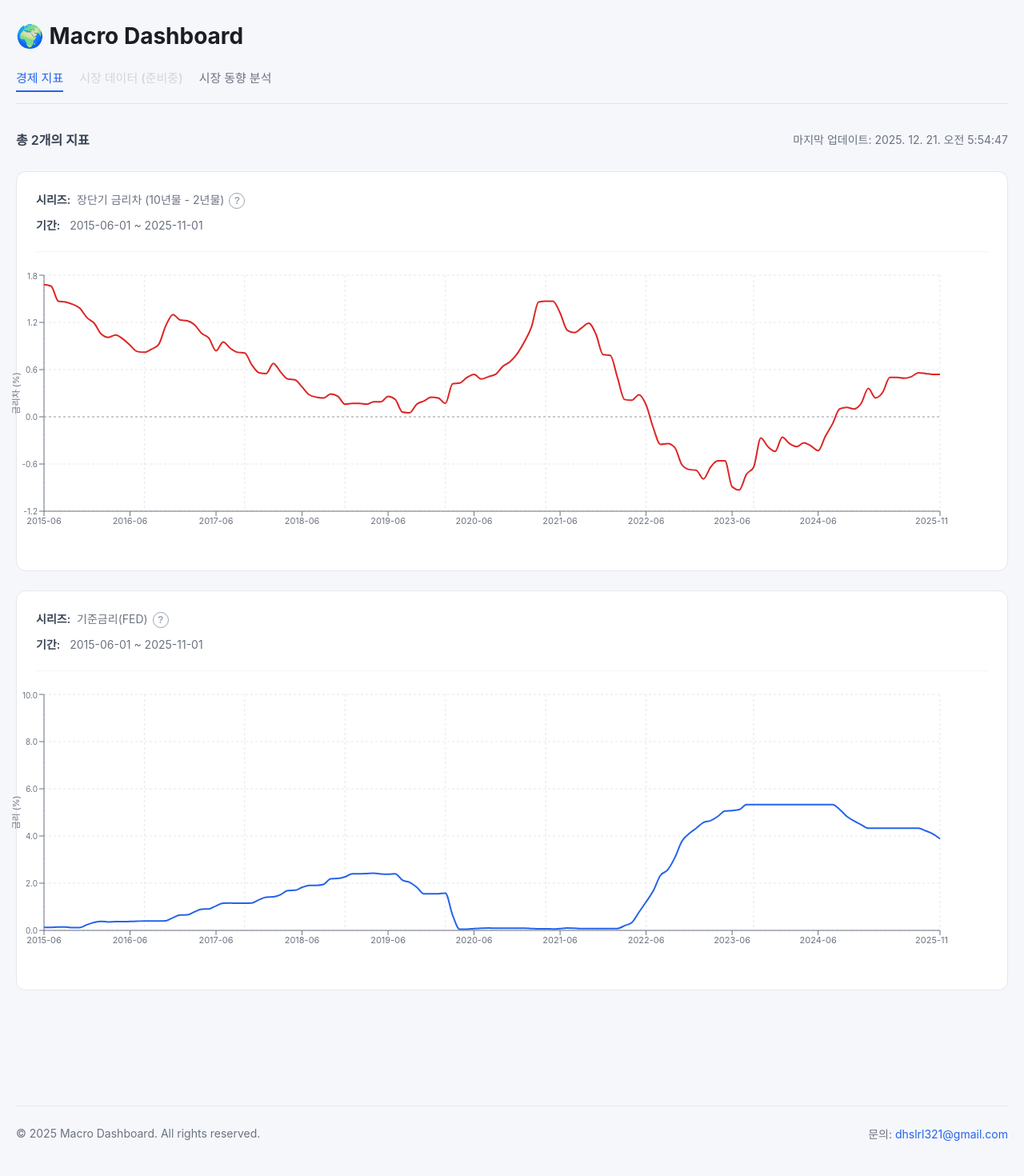
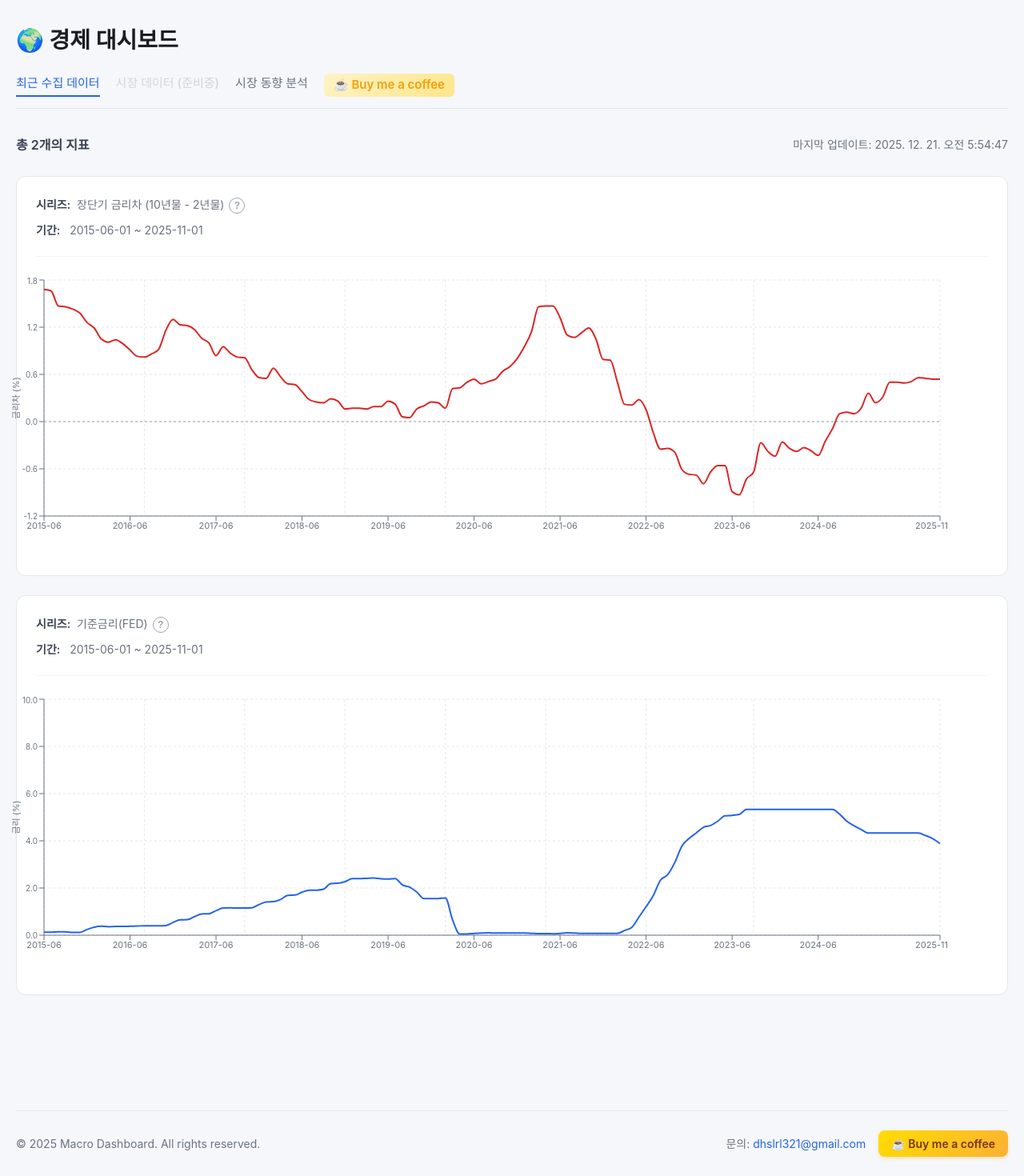
Before and after one commit to dhslrl321/dhslrl321.github.io, a React (Vite) app: page / in a window 1280 px wide. Shown: the whole page at 80% size. Built offline with nearby package versions, Linux system fonts and the light colour scheme.

Commit message:
add buy me a coffeee

```diff
--- a/src/components/layout/Footer.jsx
+++ b/src/components/layout/Footer.jsx
@@ -5,9 +5,18 @@ export default function Footer() {
     <FooterContainer>
       <FooterContent>
         <Copyright>© 2025 Macro Dashboard. All rights reserved.</Copyright>
-        <Contact>
-          문의: <EmailLink href="mailto:dhslrl321@gmail.com">dhslrl321@gmail.com</EmailLink>
-        </Contact>
+        <RightSection>
+          <Contact>
+            문의: <EmailLink href="mailto:dhslrl321@gmail.com">dhslrl321@gmail.com</EmailLink>
+          </Contact>
+          <CoffeeButton
+            href="https://buymeacoffee.com/dhslrl321"
+            target="_blank"
+            rel="noopener noreferrer"
+          >
+            ☕ Buy me a coffee
+          </CoffeeButton>
+        </RightSection>
       </FooterContent>
     </FooterContainer>
   );
@@ -39,6 +48,18 @@ const Copyright = styled.div`
   color: #6b7280;
 `;
 
+const RightSection = styled.div`
+  display: flex;
+  align-items: center;
+  gap: 16px;
+  flex-wrap: wrap;
+
+  @media (max-width: 768px) {
+    flex-direction: column;
+    gap: 12px;
+  }
+`;
+
 const Contact = styled.div`
   font-size: 14px;
   color: #6b7280;
@@ -54,3 +75,33 @@ const EmailLink = styled.a`
     text-decoration: underline;
   }
 `;
+
+const CoffeeButton = styled.a`
+  display: inline-flex;
+  align-items: center;
+  gap: 6px;
+  padding: 8px 16px;
+  background: linear-gradient(135deg, #ffdd00 0%, #fbb034 100%);
+  color: #78350f;
+  font-size: 14px;
+  font-weight: 600;
+  text-decoration: none;
+  border-radius: 8px;
+  transition: all 0.2s;
+  box-shadow: 0 2px 4px rgba(251, 176, 52, 0.3);
+
+  &:hover {
+    background: linear-gradient(135deg, #fbb034 0%, #f59e0b 100%);
+    transform: translateY(-2px);
+    box-shadow: 0 4px 8px rgba(251, 176, 52, 0.4);
+  }
+
+  &:active {
+    transform: translateY(0);
+  }
+
+  @media (max-width: 768px) {
+    padding: 10px 20px;
+    font-size: 15px;
+  }
+`;
--- a/src/components/layout/Layout.jsx
+++ b/src/components/layout/Layout.jsx
@@ -6,7 +6,7 @@ export default function Layout({ children }) {
   return (
     <Container>
       <Header>
-        <Title>🌍 Macro Dashboard</Title>
+        <Title>🌍 경제 대시보드</Title>
       </Header>
 
       <Navbar />
--- a/src/components/layout/NavigationBar.jsx
+++ b/src/components/layout/NavigationBar.jsx
@@ -4,14 +4,25 @@ export default function NavigationBar() {
   return (
     <NavContainer>
       <NavItem href="#" className="active">
-        경제 지표
+        최근 수집 데이터
       </NavItem>
       <NavItem href="#" className="disabled">
         시장 데이터 (준비중)
       </NavItem>
-      <NavItem href="https://kbthink.com/investment/trend.html" target="_blank" rel="noopener noreferrer">
+      <NavItem
+        href="https://kbthink.com/investment/trend.html"
+        target="_blank"
+        rel="noopener noreferrer"
+      >
         시장 동향 분석
       </NavItem>
+      <CoffeeNavItem
+        href="https://buymeacoffee.com/dhslrl321"
+        target="_blank"
+        rel="noopener noreferrer"
+      >
+        ☕ Buy me a coffee
+      </CoffeeNavItem>
     </NavContainer>
   );
 }
@@ -72,3 +83,32 @@ const NavItem = styled.a`
     }
   }
 `;
+
+const CoffeeNavItem = styled.a`
+  color: #f59e0b;
+  font-size: 15px;
+  font-weight: 600;
+  padding: 4px 12px;
+  background: linear-gradient(135deg, #fef3c7 0%, #fde68a 100%);
+  border-radius: 6px;
+  transition: all 0.2s ease;
+  cursor: pointer;
+  white-space: nowrap;
+  flex-shrink: 0;
+  text-decoration: none;
+
+  @media (max-width: 768px) {
+    font-size: 14px;
+    padding: 4px 10px;
+  }
+
+  &:hover {
+    background: linear-gradient(135deg, #fde68a 0%, #fcd34d 100%);
+    color: #d97706;
+    transform: translateY(-1px);
+  }
+
+  &:active {
+    transform: translateY(0);
+  }
+`;
```
